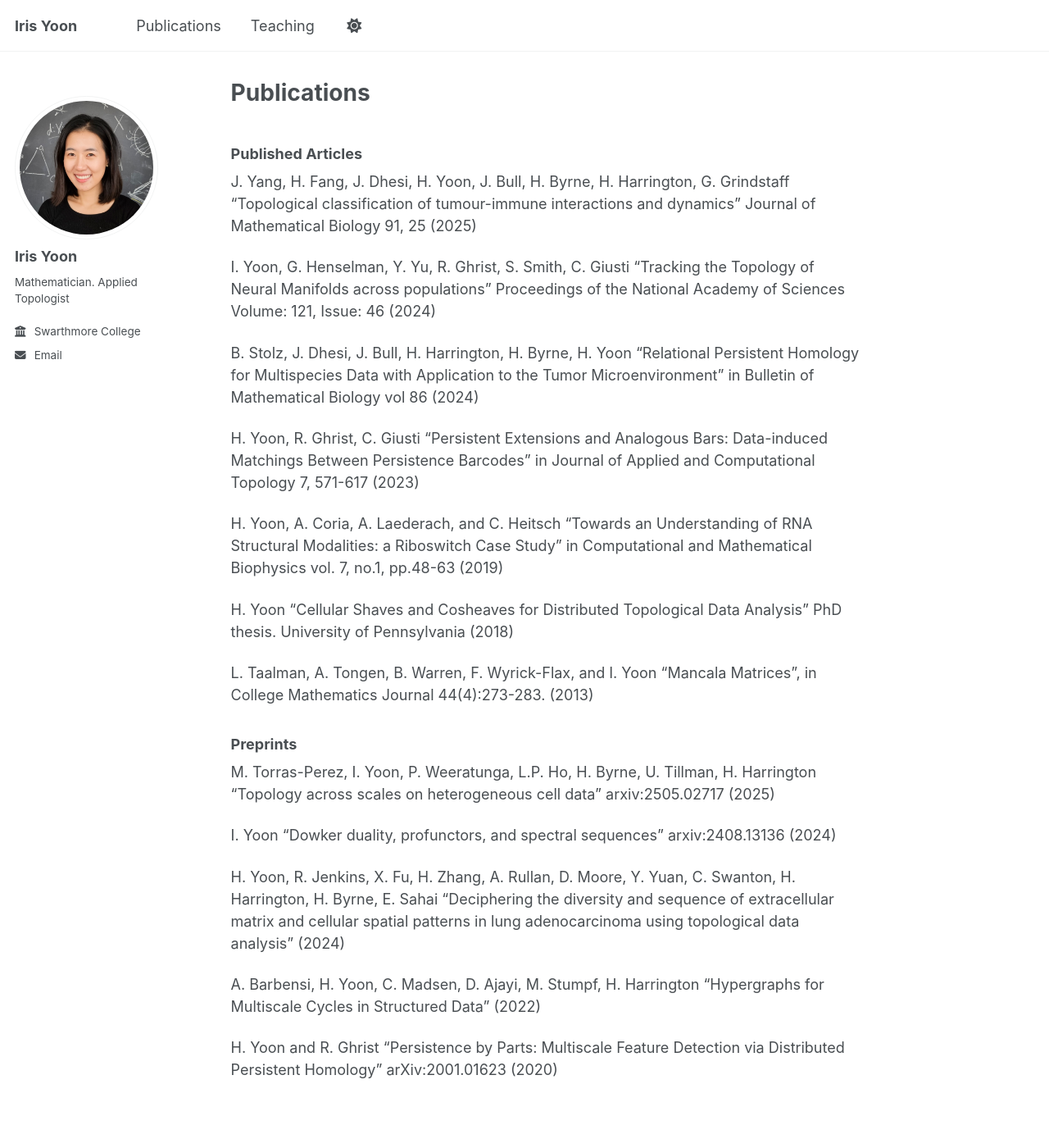
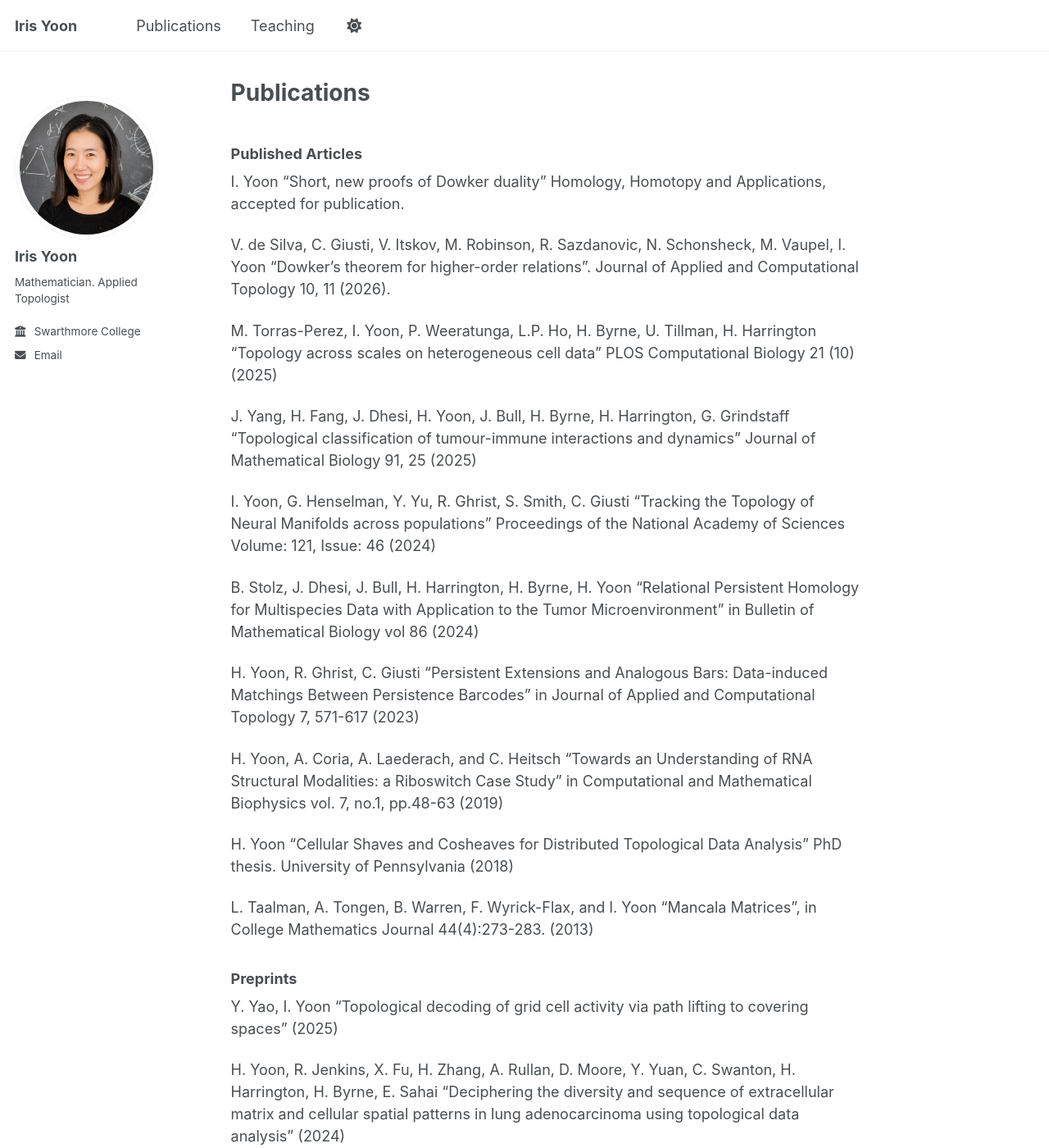
Before and after one commit to irishryoon/irishryoon.github.io, a Jekyll site: the page built from _pages/publications_static.md, in a window 1280 px wide and 1400 px high. Shown: the whole window at 82% size. Built offline with Jekyll 4.4.1, drawn with Linux system fonts in a browser that asks for light colours; a script that is not in the unit is left out.

Commit message:
updated publications

```diff
--- a/_pages/publications_static.md
+++ b/_pages/publications_static.md
@@ -7,6 +7,11 @@ redirect_from:
 ---
 
 ### Published Articles
+I. Yoon "Short, new proofs of Dowker duality" Homology, Homotopy and Applications, accepted for publication.
+
+V. de Silva, C. Giusti, V. Itskov, M. Robinson, R. Sazdanovic, N. Schonsheck, M. Vaupel, I. Yoon "Dowker’s theorem for higher-order relations". Journal of Applied and Computational Topology 10, 11 (2026).
+
+M. Torras-Perez, I. Yoon, P. Weeratunga, L.P. Ho, H. Byrne, U. Tillman, H. Harrington “Topology across scales on heterogeneous cell data” PLOS Computational Biology 21 (10) (2025)
 
 J. Yang, H. Fang, J. Dhesi, H. Yoon, J. Bull, H. Byrne, H. Harrington, G. Grindstaff  “Topological classification of tumour-immune interactions and dynamics” Journal of Mathematical Biology 91, 25 (2025)
 
@@ -24,10 +29,7 @@ L. Taalman, A. Tongen, B. Warren, F. Wyrick-Flax, and I. Yoon  “Mancala Matric
 
 
 ### Preprints
-
-M. Torras-Perez, I. Yoon, P. Weeratunga, L.P. Ho, H. Byrne, U. Tillman, H. Harrington “Topology across scales on heterogeneous cell data” arxiv:2505.02717 (2025)
-
-I. Yoon  “Dowker duality, profunctors, and spectral sequences” arxiv:2408.13136 (2024)
+Y. Yao, I. Yoon "Topological decoding of grid cell activity via path lifting to covering spaces" (2025)
 
 H. Yoon, R. Jenkins, X. Fu, H. Zhang, A. Rullan, D. Moore, Y. Yuan, C. Swanton, H. Harrington, H. Byrne, E. Sahai “Deciphering the diversity and sequence of extracellular matrix and cellular spatial patterns in lung adenocarcinoma using topological data analysis” (2024)
 
```
